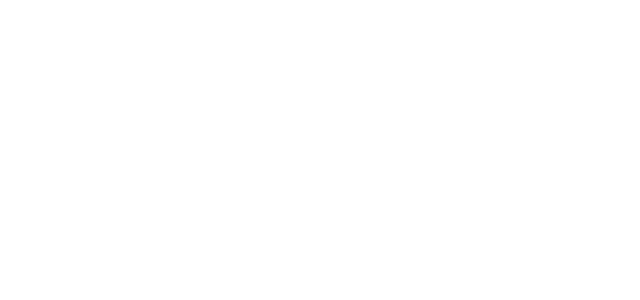
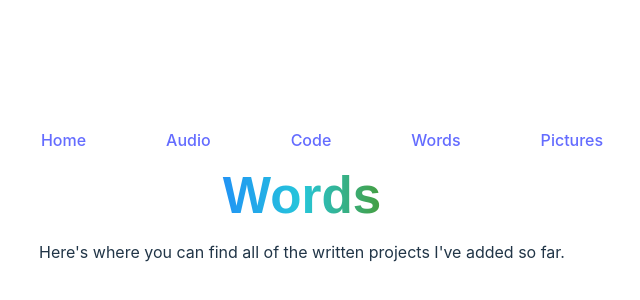
Before and after one commit to CeeFM/journey-fm, a React (Vite) app: page /words in a window 1280 px wide. Before the commit this address had no page. Shown: the part 204-504 px from the top of the page, without its empty margins (338-978 px from the left). Built offline with nearby package versions, Linux system fonts and the light colour scheme.

Commit message:
more navbar and page work

```diff
--- a/src/App.css
+++ b/src/App.css
@@ -52,3 +52,15 @@
   -webkit-background-clip: text;
   -webkit-text-fill-color: transparent;
 }
+
+nav {
+  display: flex;
+  justify-content: center;
+}
+
+ul {
+  list-style-type: none;
+  display: flex;
+  gap: 5rem;
+
+}
--- a/src/views/ApplicationViews.jsx
+++ b/src/views/ApplicationViews.jsx
@@ -7,6 +7,7 @@
 import CodeProjects from './CodeProjects'
 import Pictures from './Pictures'
 import Nav from './Nav'
+import WordProjects from './WordProjects'
 
 function ApplicationViews() {
 
@@ -25,6 +26,8 @@
             <Route path='audio' element={<AudioProjects />} />
             <Route path='code' element={<CodeProjects />} />
             <Route path='pictures' element={<Pictures />} />
+            <Route path='words' element={<WordProjects />} />
+
             </Route>
         </Routes>
     )
--- a/src/views/Nav.jsx
+++ b/src/views/Nav.jsx
@@ -8,13 +8,31 @@
 
     return (
         <>
-<ul>
-    <button>Audio</button>
-    <button>Code</button>
-    <br />
-    <NavLink>Pictures</NavLink>
-    <NavLink>Words</NavLink>
-</ul>
+
+            <nav class="sticky-top navbar navbar-expand-lg navbar-light bg-light">
+                <div class="container-fluid">
+                    <div class="collapse navbar-collapse" id="navbarNav">
+                        <ul class="navbar-nav">
+                            <li class="nav-item">
+                                <a class="nav-link active" aria-current="page" href="#">Home</a>
+                            </li>
+                            <li class="nav-item">
+                                <a class="nav-link" href="/audio">Audio</a>
+                            </li>
+                            <li class="nav-item">
+                                <a class="nav-link" href="/code">Code</a>
+                            </li>
+                            <li class="nav-item">
+                                <a class="nav-link" href="/words">Words</a>
+                            </li>
+                            <li class="nav-item">
+                                <a class="nav-link" href="/pictures">Pictures</a>
+                            </li>
+                        </ul>
+                    </div>
+                </div>
+            </nav>
+
         </>
     )
 }
--- /dev/null
+++ b/src/views/WordProjects.jsx
@@ -0,0 +1,17 @@
+import { useState } from 'react'
+import '../App.css'
+import song from '../118707__teqstudios__perfect-timing.mp3'
+
+function WordProjects() {
+
+    return (
+        <>
+            <div className='w-50'>
+                <h1>Words</h1>
+                <p className='w-50'>Here's where you can find all of the written projects I've added so far.</p>
+            </div>
+        </>
+    )
+}
+
+export default WordProjects
```
